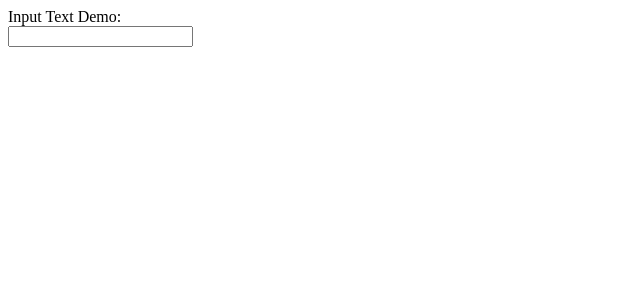
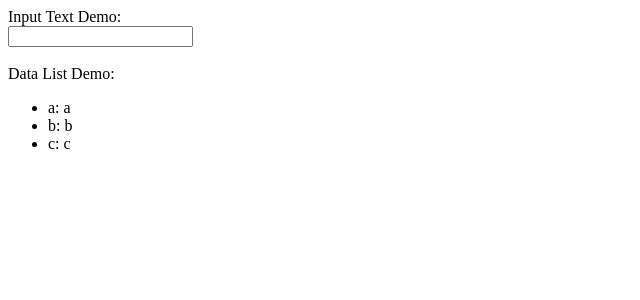
Before and after one commit to Waterstrong/react-learning, a Next.js app: page / in a window 1280 px wide. Shown: the top 300 px of the page, without its empty margins (0-640 px from the left). Built offline with nearby package versions, Linux system fonts and the light colour scheme.

Commit message:
finish data list practice

```diff
--- a/pages/index.js
+++ b/pages/index.js
@@ -1,12 +1,18 @@
 import Input from './input'
+import List from './list'
 
 export default props => {
+    const data = {a: 'a', b: 'b', c: 'c'};
     return (
         <div>
             Input Text Demo:
             <Input onChange={event => console.log(event)}
                    onFocus={event => console.log(event)}
                    onClick={event => console.log(event)}/>
+
+            <br/>
+            Data List Demo:
+            <List data={data}/>
         </div>
     )
 }
--- /dev/null
+++ b/pages/list.js
@@ -0,0 +1,7 @@
+export default props => (
+    <ul>
+        {
+            Object.keys(props.data).map(key => (<li>{key}: {props.data[key]}</li>))
+        }
+    </ul>
+)
```
